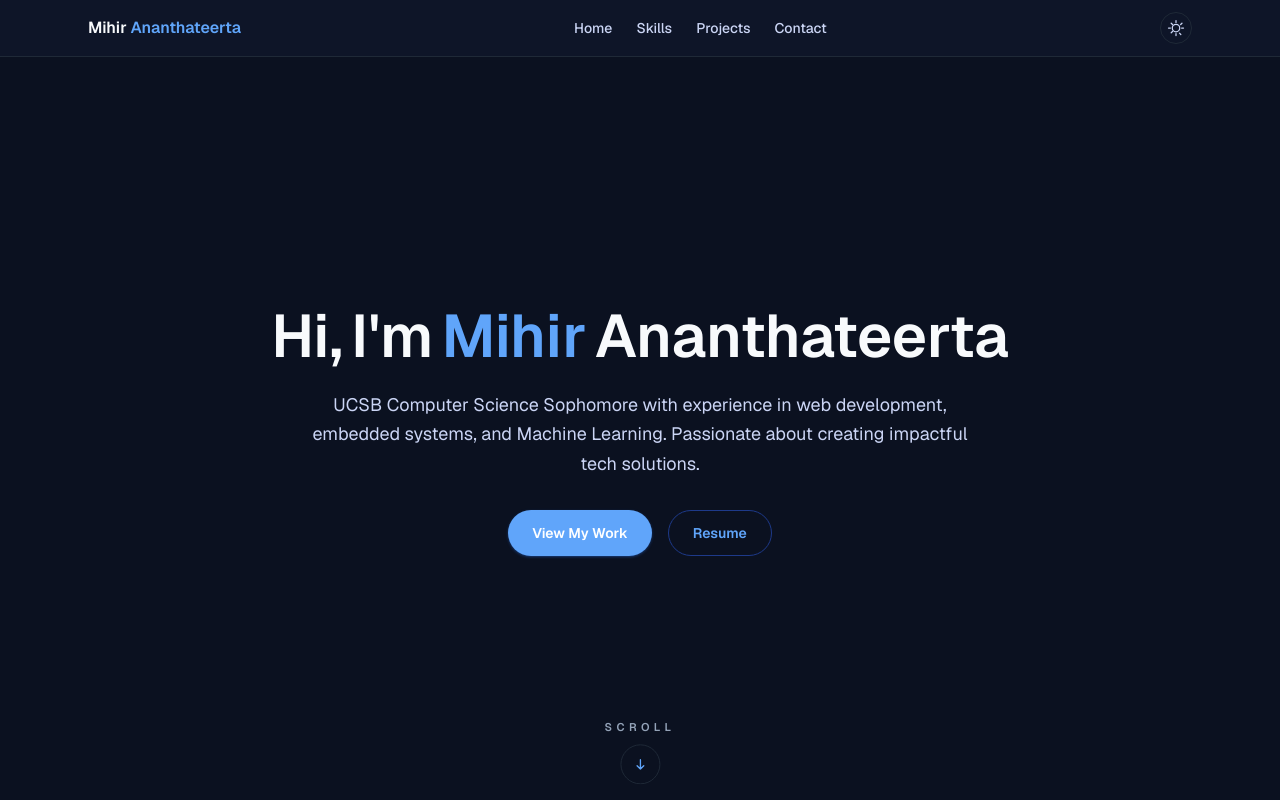
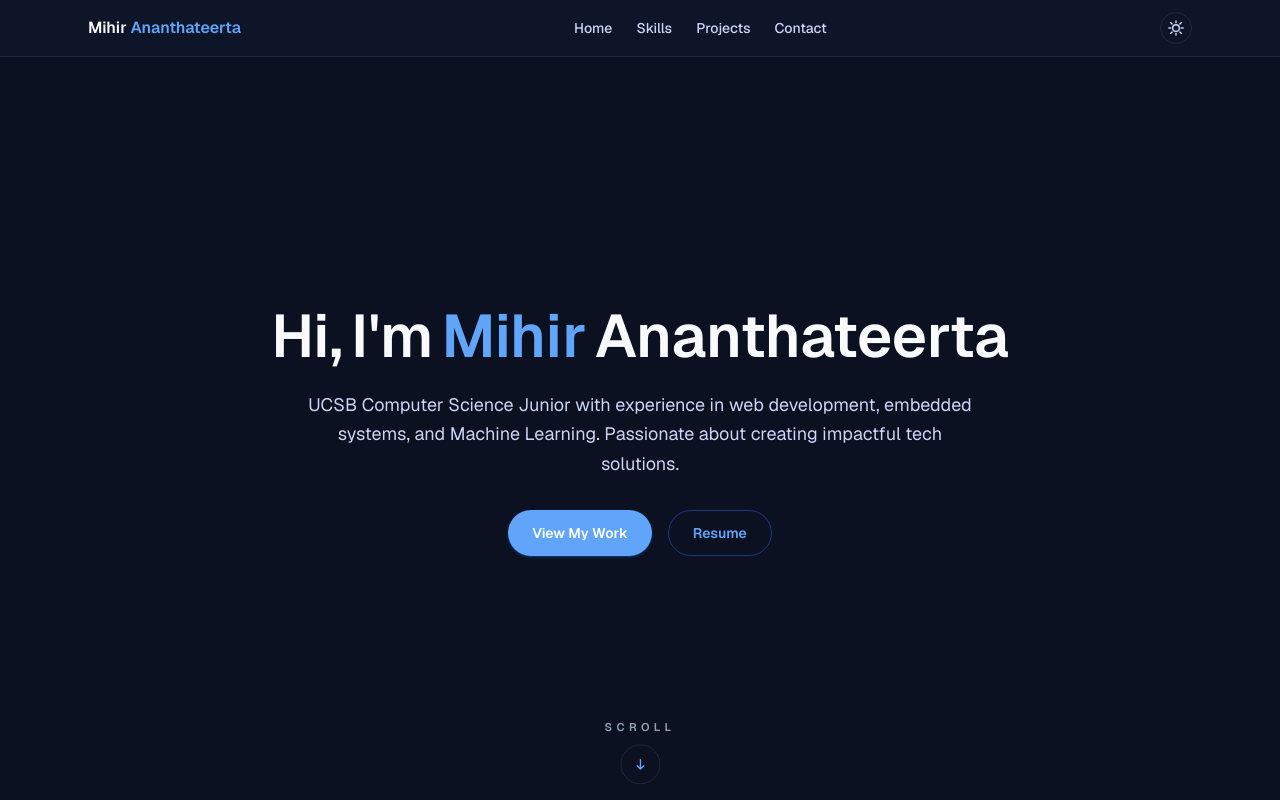
Before and after one commit to Mihir-A/Personal-Site, a Next.js app: page / in a window 1280 px wide. Both pictures are taken after a click on the button "Switch to dark mode". Shown: the top 800 px of the page. Built offline with nearby package versions, Linux system fonts and the light colour scheme; no server answers.

Commit message:
ui fixes

```diff
--- a/src/app/page.tsx
+++ b/src/app/page.tsx
@@ -1,6 +1,7 @@
 'use client'
 
 import { useEffect, useMemo, useState } from 'react'
+import Image from 'next/image'
 
 type Project = {
   title: string
@@ -185,7 +186,7 @@ export default function Home() {
   const heroHeading = "Hi, I'm Mihir Ananthateerta"
   const heroWords = heroHeading.split(' ')
   const heroDescription =
-    'UCSB Computer Science Sophomore with experience in web development, embedded systems, and Machine Learning. Passionate about creating impactful tech solutions.'
+    'UCSB Computer Science Junior with experience in web development, embedded systems, and Machine Learning. Passionate about creating impactful tech solutions.'
   const heroDescriptionDelay = heroWords.length * 90 + 180
 
   return (
@@ -245,12 +246,13 @@ export default function Home() {
                 className="h-5 w-5"
                 fill="none"
                 stroke="currentColor"
-                strokeWidth="1.5"
+                strokeWidth="1.75"
               >
+                <circle cx="12" cy="12" r="4" />
                 <path
                   strokeLinecap="round"
                   strokeLinejoin="round"
-                  d="M12 3v2.25M6.22 6.22l1.59 1.59M3 12h2.25m.97 5.78l1.59-1.59M12 18.75V21m4.19-2.81l1.59 1.59M18.75 12H21m-1.81-5.78l-1.59 1.59M12 7.5a4.5 4.5 0 100 9 4.5 4.5 0 000-9z"
+                  d="M12 3.5v2.25M12 18.25v2.25M3.5 12h2.25M18.25 12h2.25M5.7 5.7l1.6 1.6M16.7 16.7l1.6 1.6M18.3 5.7l-1.6 1.6M7.3 16.7l-1.6 1.6"
                 />
               </svg>
             ) : (
@@ -381,10 +383,12 @@ export default function Home() {
                   >
                     <div className="relative aspect-[16/9] overflow-hidden bg-[var(--surface-muted)]">
                       {hasImage ? (
-                        <img
+                        <Image
                           src={imageSrc}
                           alt={imageAlt ?? `${title} preview`}
-                          className="h-full w-full object-cover transition duration-500 group-hover:scale-105"
+                          fill
+                          sizes="(min-width: 1024px) 32rem, (min-width: 768px) 50vw, 100vw"
+                          className="object-cover transition duration-500 group-hover:scale-105"
                         />
                       ) : (
                         <div className="flex h-full items-center justify-center text-sm font-medium text-[var(--text-subtle)]">
@@ -443,19 +447,21 @@ export default function Home() {
                             href={primaryUrl}
                             target="_blank"
                             rel="noopener noreferrer"
-                            className="inline-flex items-center gap-2 rounded-full bg-[var(--accent)] px-5 py-2 text-sm font-semibold text-white shadow-sm shadow-blue-500/30 transition hover:-translate-y-0.5 hover:bg-[var(--accent-hover)]"
+                            className="inline-flex items-center gap-2 rounded-full bg-[var(--accent)] px-5 py-2 text-sm font-semibold leading-none text-white shadow-sm shadow-blue-500/30 transition hover:-translate-y-0.5 hover:bg-[var(--accent-hover)]"
                           >
                             Live Link
                             <svg
                               aria-hidden="true"
-                              viewBox="0 0 20 20"
-                              className="h-4 w-4"
-                              fill="currentColor"
+                              viewBox="0 0 24 24"
+                              className="h-4 w-4 shrink-0"
+                              fill="none"
+                              stroke="currentColor"
+                              strokeWidth="2.25"
                             >
                               <path
-                                fillRule="evenodd"
-                                d="M5.5 4.75a.75.75 0 01.75-.75h7.69l-2.72-2.72a.75.75 0 111.06-1.06l4 4c.3.3.3.77 0 1.06l-4 4a.75.75 0 11-1.06-1.06l2.72-2.72H6.25a.75.75 0 01-.75-.75z"
-                                clipRule="evenodd"
+                                strokeLinecap="round"
+                                strokeLinejoin="round"
+                                d="M5 12h14m-7-7 7 7-7 7"
                               />
                             </svg>
                           </a>
```
